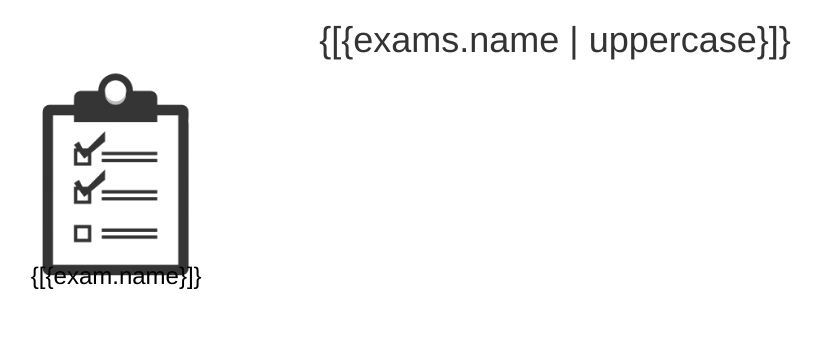
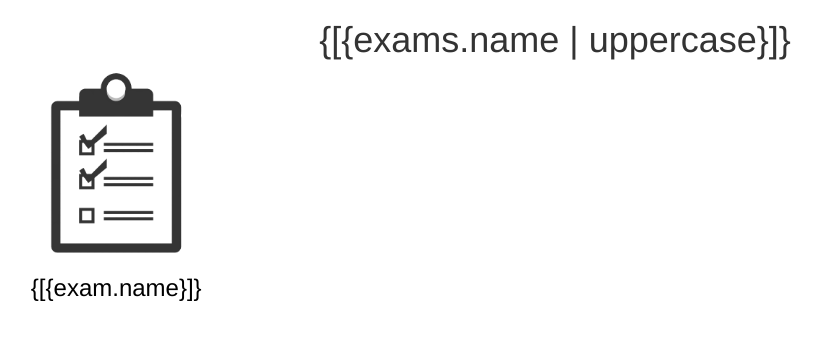
Before and after one commit to jorgeluis11/tpinterview, a Django app: page /language/language_detail.html/ in a window 1280 px wide. Shown: the top 340 px of the page, without its empty margins (85-907 px from the left). Run offline with Django 3.2, Linux system fonts and the light colour scheme; the visitor is signed in with stand-in values (Sample User, id 1); some libraries are stand-ins or nearby versions.

Commit message:
style.css

```diff
--- a/static/css/style.css
+++ b/static/css/style.css
@@ -53,7 +53,7 @@
 
 .language>h3{
     text-align: center;
-    margin-top:2px;
+    margin-top: 14px;
 }
 
 .language>div{
@@ -61,7 +61,7 @@
 }
 
 .language>div>img{
-    width: 80%;
+    width: 71%;
     margin: 0 auto;
     display: block;
 }
```
